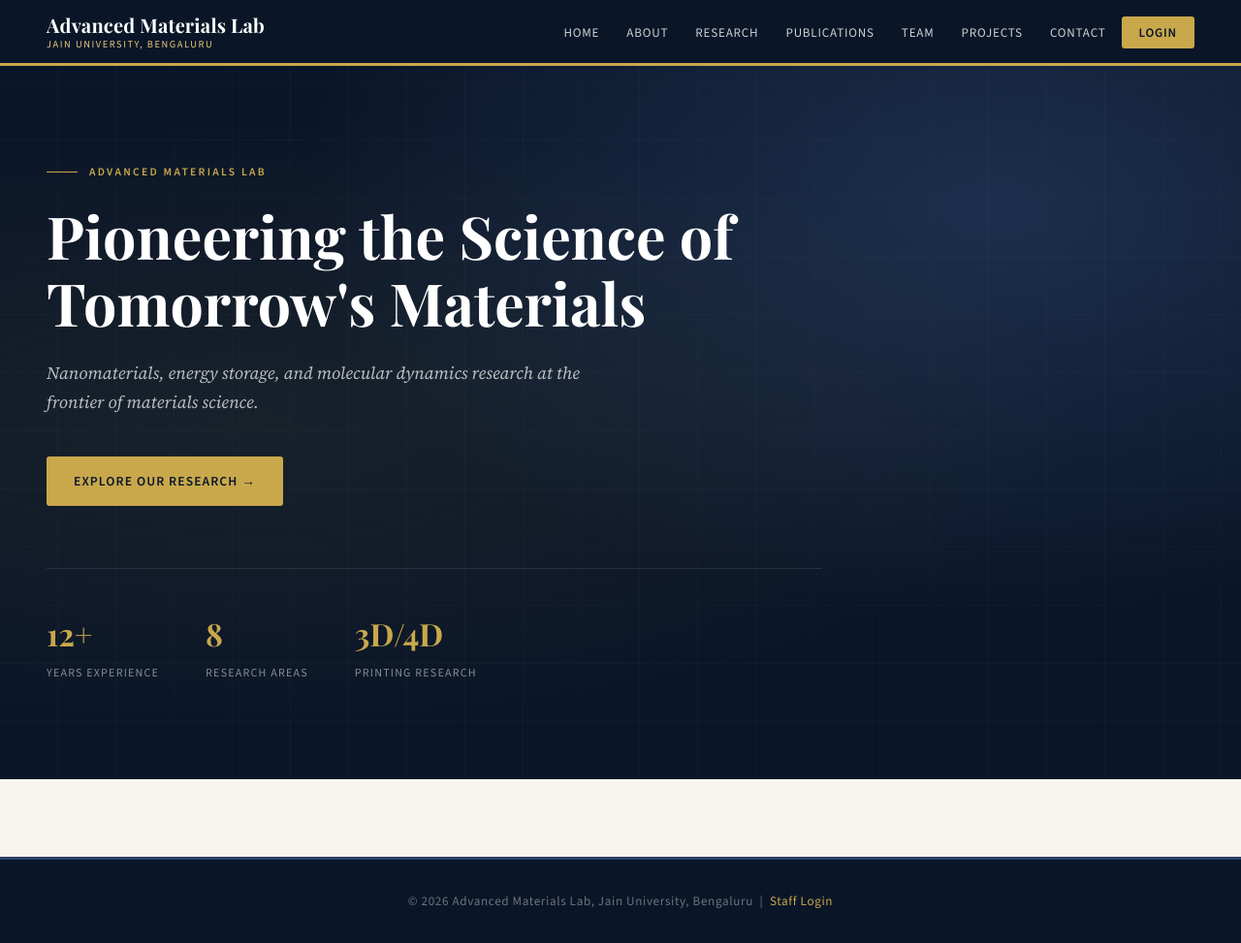
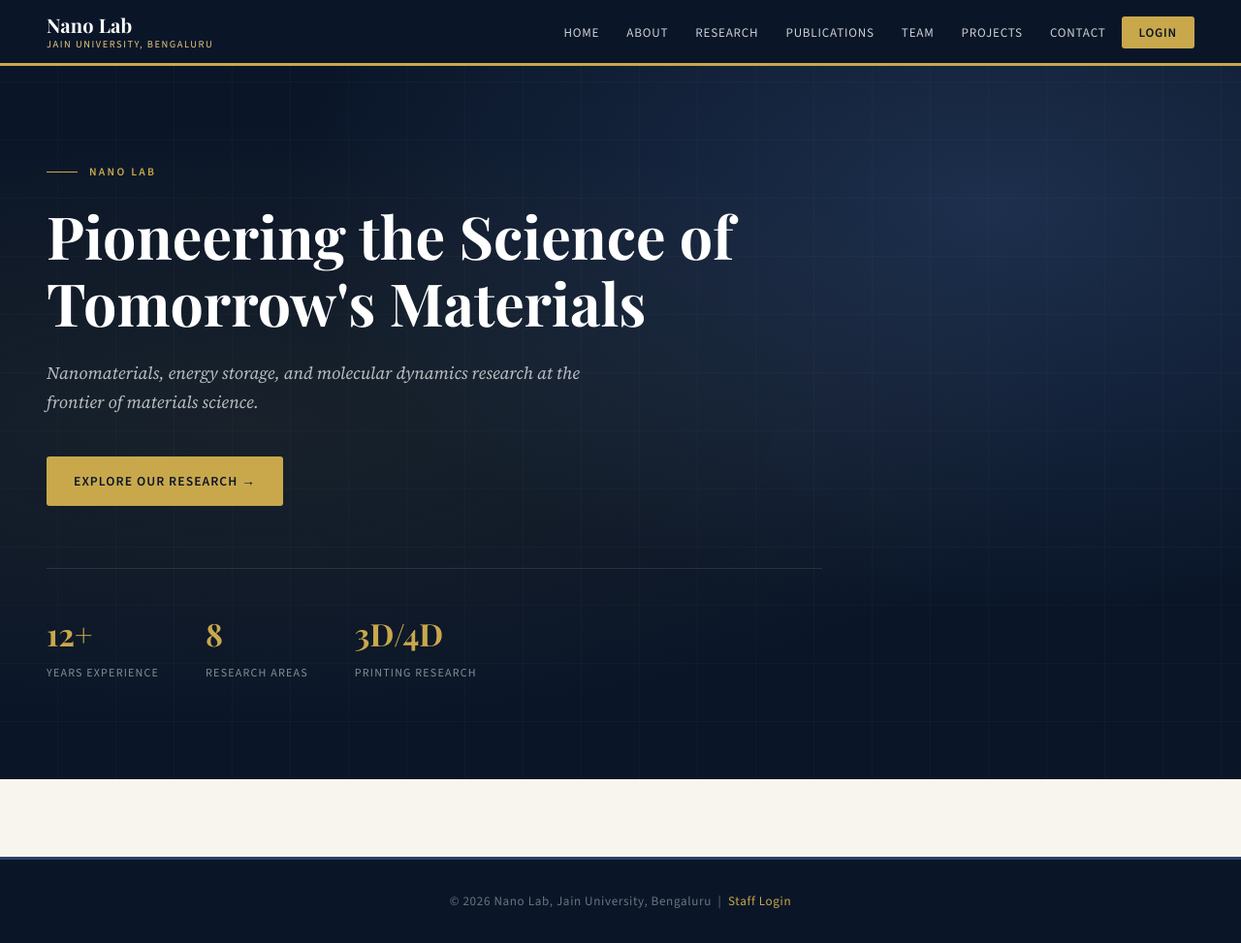
Before and after one commit to warchaswa/lab-site-1, a website: page lab-site - Copy/public/index.html in a window 1280 px wide. Shown: the whole page at 97% size. Drawn offline with nearby package versions, Linux system fonts and the light colour scheme.

Commit message:
Rename Advanced Materials Lab to Nano Lab

```diff
--- a/lab-site - Copy/public/index.html
+++ b/lab-site - Copy/public/index.html
@@ -3,13 +3,13 @@
 <head>
   <meta charset="UTF-8" />
   <meta name="viewport" content="width=device-width, initial-scale=1.0"/>
-  <title>Advanced Materials Lab — Jain University</title>
+  <title>Nano Lab — Jain University</title>
   <link rel="stylesheet" href="style.css" />
 </head>
 <body>
   <nav class="navbar">
     <div class="logo">
-      Advanced Materials Lab
+      Nano Lab
       <span>Jain University, Bengaluru</span>
     </div>
     <ul class="nav-links">
@@ -26,7 +26,7 @@
 
   <section id="hero">
     <div class="hero-inner">
-      <div class="hero-label">Advanced Materials Lab</div>
+      <div class="hero-label">Nano Lab</div>
       <h1>Pioneering the Science of Tomorrow's Materials</h1>
       <p>Nanomaterials, energy storage, and molecular dynamics research at the frontier of materials science.</p>
       <a href="about.html" class="hero-cta">Explore Our Research →</a>
@@ -48,7 +48,7 @@
   </section>
 
   <footer class="footer">
-    <p>© 2026 Advanced Materials Lab, Jain University, Bengaluru &nbsp;|&nbsp; <a href="login.html">Staff Login</a></p>
+    <p>© 2026 Nano Lab, Jain University, Bengaluru &nbsp;|&nbsp; <a href="login.html">Staff Login</a></p>
   </footer>
 </body>
 </html>
```
